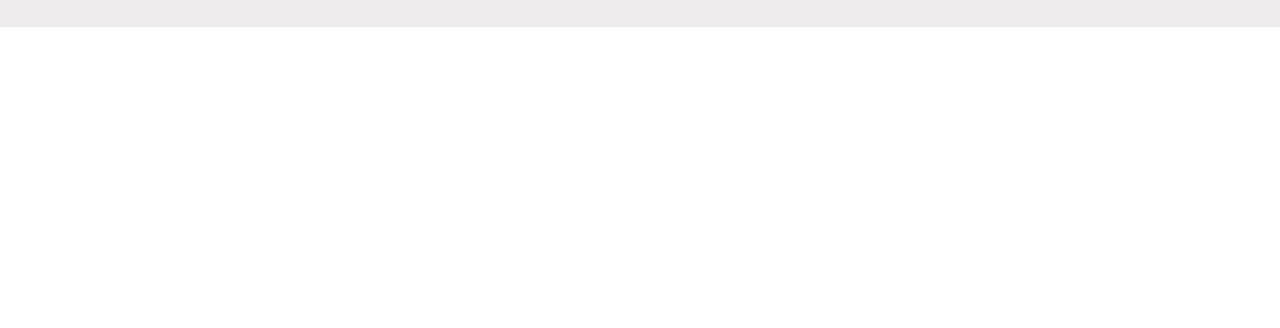
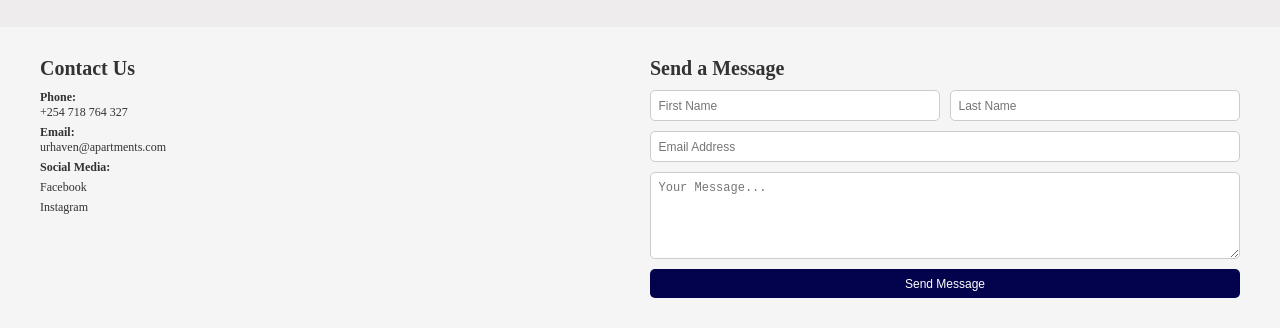
Before and after one commit to kevin-njuguna/Urban-Haven-Apartments, a website built with Vite: page index.html in a window 1280 px wide. Shown: the part 2947-3275 px from the top of the page. Before the commit the page ends 2974 px from the top, so only its background shows below. Built offline with nearby package versions, Linux system fonts and the light colour scheme; files whose address does not match are found by name.

Commit message:
add the contact section

```diff
--- a/index.html
+++ b/index.html
@@ -205,5 +205,35 @@
         </div>
       </div>
     </section>
+
+    <section id="contact">
+  <div class="contact-container">
+    <div class="contact-info">
+      <h2>Contact Us</h2>
+      <p><strong>Phone:</strong> <a href="tel:+254718764327">+254 718 764 327</a></p>
+      <p><strong>Email:</strong> <a href="mailto:urhaven@apartments.com">urhaven@apartments.com</a></p>
+      <p><strong>Social Media:</strong></p>
+      <ul class="social-links">
+        <li><a href="#">Facebook</a></li>
+        <li><a href="#">Instagram</a></li>
+      </ul>
+    </div>
+
+    <div class="contact-form">
+      <h2>Send a Message</h2>
+      <form action="#" method="POST">
+        <div class="form-group">
+          <input type="text" name="first_name" placeholder="First Name" required>
+          <input type="text" name="last_name" placeholder="Last Name" required>
+        </div>
+        <input type="email" name="email" placeholder="Email Address" required>
+        <textarea name="message" rows="5" placeholder="Your Message..." required></textarea>
+        <button type="submit">Send Message</button>
+      </form>
+    </div>
+
+  </div>
+</section>
+
   </body>
 </html>
--- a/src/style.css
+++ b/src/style.css
@@ -235,3 +235,98 @@ header {
   transform: translateY(-5px);
   background-color: rgba(255, 255, 255, 0.1);
 }
+
+
+#contact {
+  background-color: whitesmoke;
+  padding: 3rem 1rem;
+}
+
+.contact-container {
+  display: flex;
+  flex-wrap: wrap;
+  justify-content: space-between;
+  max-width: 1200px;
+  margin: 0 auto;
+  gap: 2rem;
+}
+
+.contact-info {
+  flex: 1;
+  min-width: 280px;
+}
+
+.contact-info h2 {
+  font-size: 2rem;
+  margin-bottom: 1rem;
+  color: #333;
+}
+
+.contact-info p,
+.contact-info a {
+  font-size: 1.2rem;
+  color: #333;
+  text-decoration: none;
+  margin-bottom: 0.5rem;
+  display: block;
+}
+
+.social-links {
+  list-style: none;
+  padding-left: 0;
+}
+
+.social-links li {
+  margin: 0.5rem 0;
+}
+
+.contact-form {
+  flex: 1;
+  min-width: 280px;
+}
+
+.contact-form h2 {
+  font-size: 2rem;
+  margin-bottom: 1rem;
+  color: #333;
+}
+
+.contact-form form {
+  display: flex;
+  flex-direction: column;
+}
+
+.form-group {
+  display: flex;
+  gap: 1rem;
+  flex-wrap: wrap;
+}
+
+.form-group input {
+  flex: 1;
+  min-width: 130px;
+}
+
+.contact-form input,
+.contact-form textarea {
+  padding: 0.75rem;
+  margin-bottom: 1rem;
+  border: 1px solid #ccc;
+  border-radius: 5px;
+  font-size: 1.2rem;
+}
+
+.contact-form button {
+  padding: 0.75rem 1.5rem;
+  background-color: rgb(3, 3, 77);
+  color: white;
+  border: none;
+  border-radius: 5px;
+  cursor: pointer;
+  font-size: 1.2rem;
+  transition: background-color 0.3s ease;
+}
+
+.contact-form button:hover {
+  background-color: rgb(20, 20, 120);
+}
```
